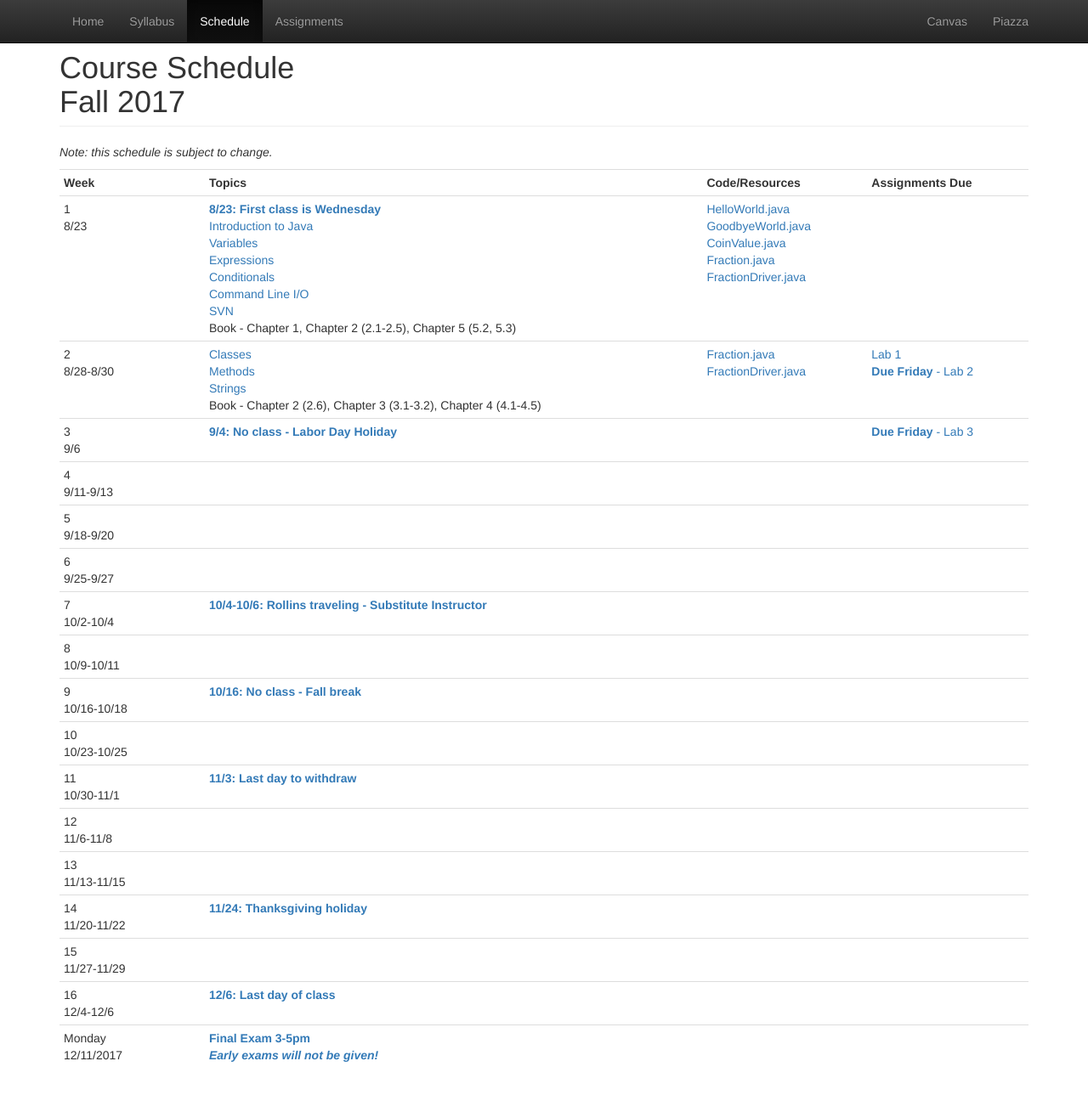
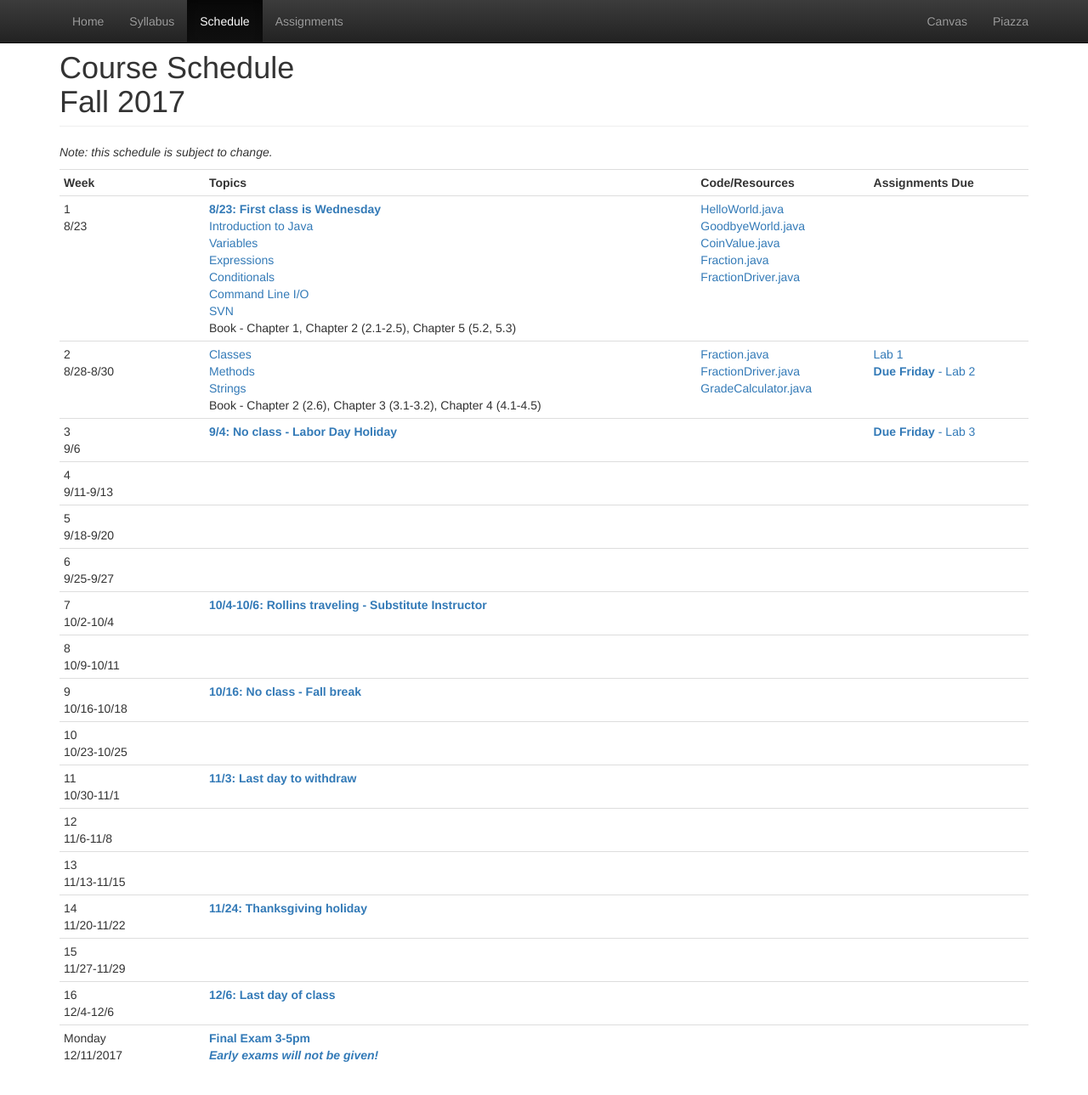
Before and after one commit to CS112-F17/cs112-f17.github.io, a Jekyll site: the page built from schedule.html, in a window 1280 px wide and 1297 px high. Shown: the top 1289 px of the window at 85% size. Built offline with Jekyll 4.4.1, drawn with Linux system fonts in a browser that asks for light colours.

Commit message:
update examples

```diff
--- a/schedule.html
+++ b/schedule.html
@@ -50,6 +50,7 @@
 		<td>
 				<a href="https://github.com/CS112-F17/code/blob/master/Fraction.java">Fraction.java</a><br/>
 				<a href="https://github.com/CS112-F17/code/blob/master/FractionDriver.java">FractionDriver.java</a><br/>
+				<a href="https://github.com/CS112-F17/code/blob/master/GradeCalculator.java">GradeCalculator.java</a><br/>
 <!-- 				<a href="https://github.com/CS112-F17/code/blob/master/GradeCalculator.java">GradeCalculator.java</a><br/>
 				<a href="https://github.com/CS112-F17/code/blob/master/Name.java">Name.java</a><br/>
 				<a href="https://github.com/CS112-F17/code/blob/master/NameDriver.java">NameDriver.java</a><br/>
```
